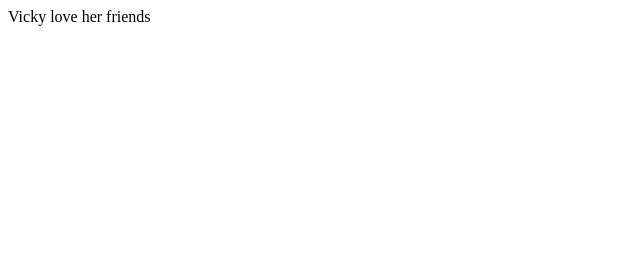
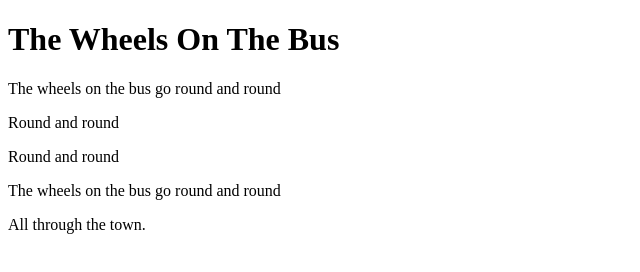
Before and after one commit to vickylyngomez/myfirstweb, a plain HTML site: page index.html in a window 1280 px wide. Shown: the whole page, without its empty margins (0-640 px from the left). Drawn offline with Linux system fonts and the light colour scheme.

Commit message:
Update index.html

```diff
--- a/index.html
+++ b/index.html
@@ -1 +1,17 @@
-Vicky love her friends
+<!DOCTYPE html>
+<html lang="en">
+<head>
+    <meta charset="UTF-8">
+    <meta name="viewport" content="width=device-width, initial-scale=1.0">
+    <title>Document</title>
+    <link rel="stylesheet" href="styles.css">
+</head>
+<body>
+    <h1>The Wheels On The Bus</h1>
+    <p>The wheels on the bus go round and round</p>
+<p>Round and round</p>
+<p>Round and round</p>
+<p>The wheels on the bus go round and round</p>
+<p>All through the town.</p>
+</body>
+</html>
```
